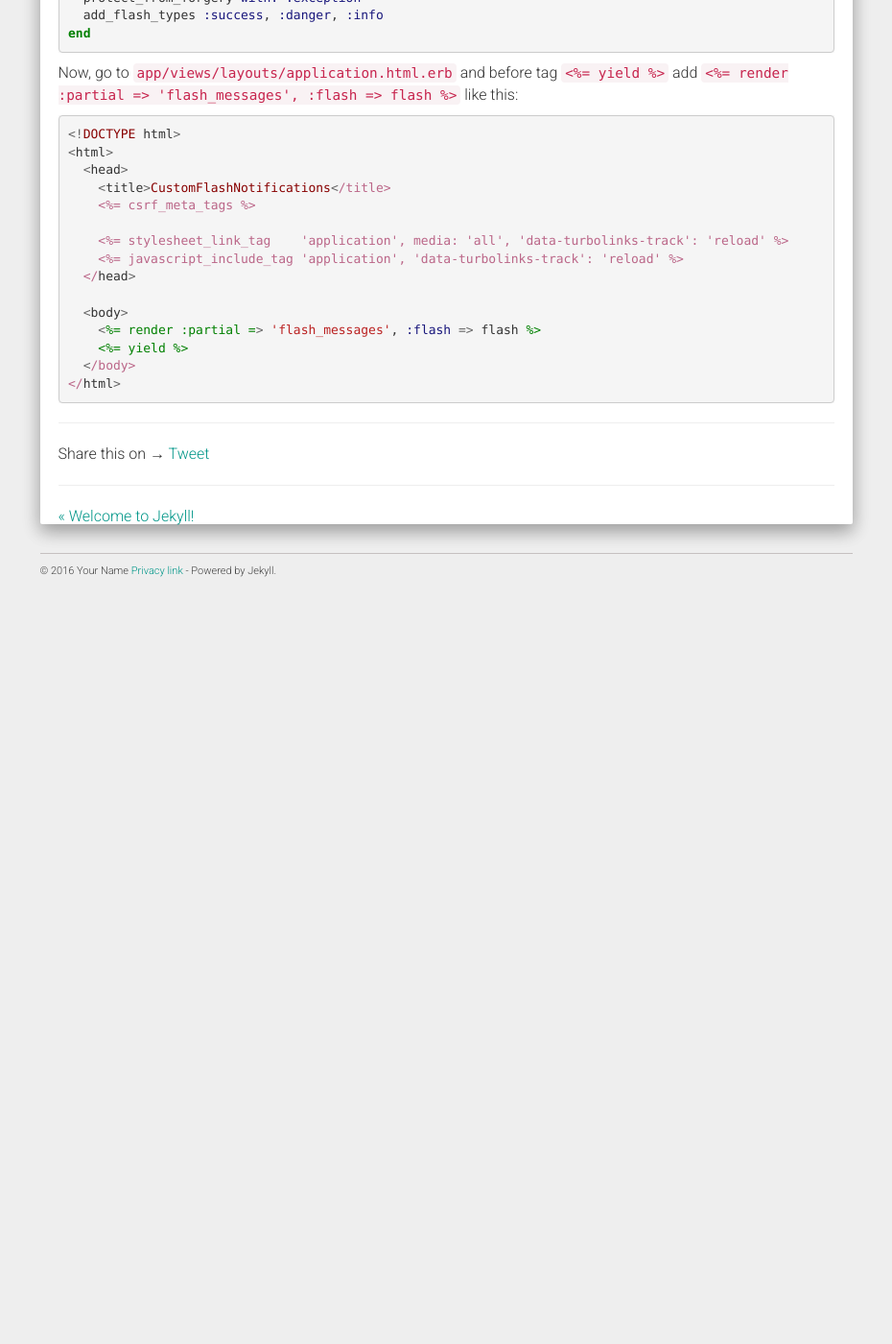
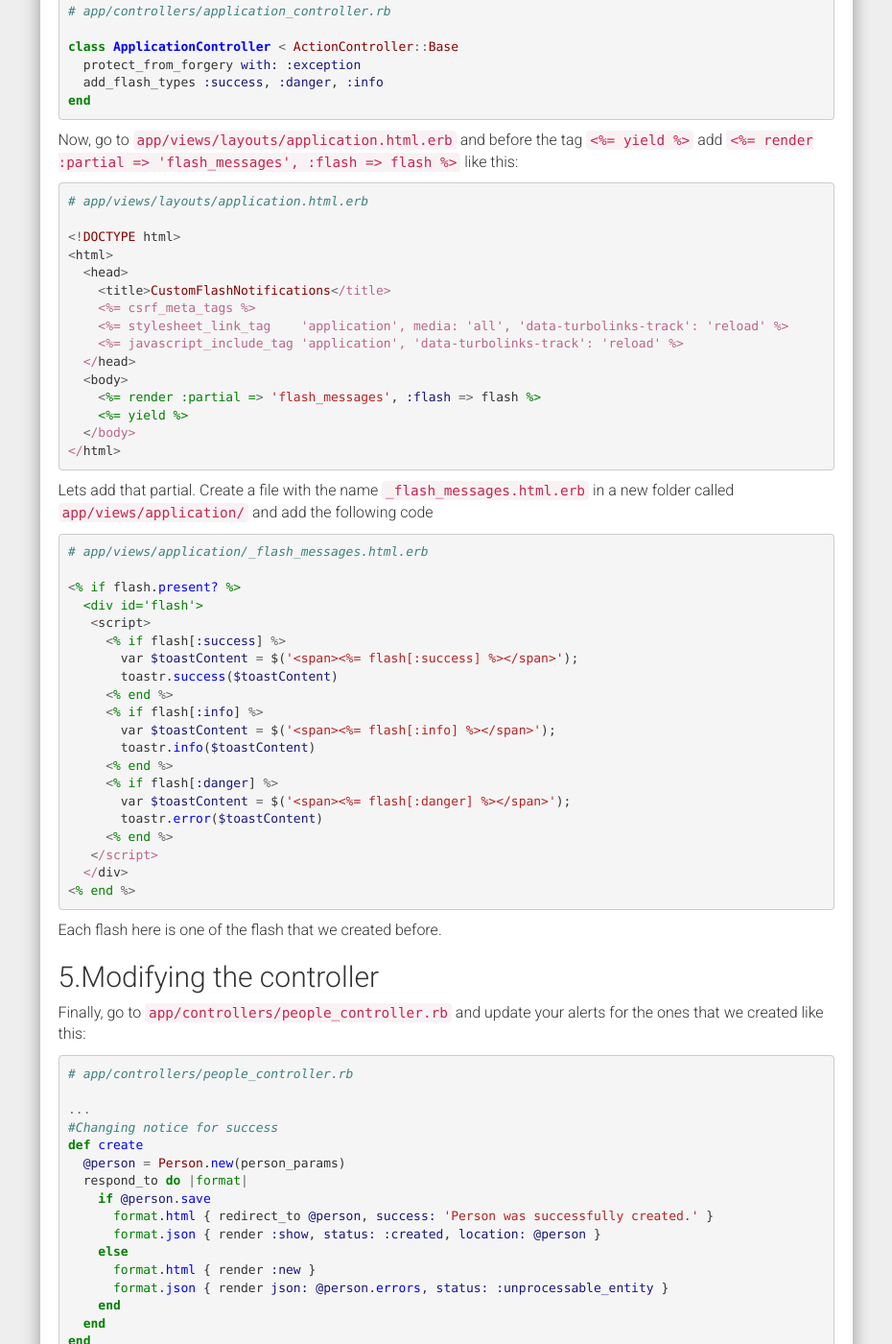
Before and after one commit to ftovaro/ftovaro.github.io, a Jekyll site: the page built from _posts/2016-11-19-custom-flash-notifications-with-bootstrap.md, in a window 1280 px wide and 1400 px high, scrolled down 2113 px. Shown: the whole window at 96% size, without its empty margins (321-1251 px from the left). Built offline with Jekyll 4.4.1, drawn with Linux system fonts in a browser that asks for light colours; nearby versions of some CDN libraries; comment, search, counter and statistics services are not loaded; before the commit the page ends 2743 px from its top, so only the background shows below that; some of the changed text lies outside the part shown.

Commit message:
1. Testing the alerts

```diff
--- a/_posts/2016-11-19-custom-flash-notifications-with-bootstrap.md
+++ b/_posts/2016-11-19-custom-flash-notifications-with-bootstrap.md
@@ -23,6 +23,7 @@ Pretty cool uh?.
 {% highlight ruby %}
 rails new custom_flash_notifications -d=postgresql -M -T
 {% endhighlight %}
+<br>
 <h2>2.Generating all the MVC part</h2>
   To keep this simple we are gonna create the model `Person` with a name and an age, all this is gonna be
   created with the magic of scaffold:
@@ -36,6 +37,7 @@ rake db:create db:migrate
 Finally, and before running the app, change the routes:
 {% highlight ruby %}
 # routes.rb
+
 Rails.application.routes.draw do
   resources :people
   root 'people#index'
@@ -44,38 +46,111 @@ end
   Now lets create the first person of the list to see the rails default notification:
   ![my alternate text](/assets/ugly-noti.png)
   Time to do some magic.
+<br>
 <h2>3.Adding Toastr to our project </h2>
-  Go to <a href='http://codeseven.github.io/toastr/' target='_blank'>Toastr</a>. and download the .zip file or .tar.gz depending of your OS. Once that you have It, open It and copy <strong>toastr.min.js</strong> and <strong>toastr.js.map</strong> into `app/assets/javascript`. Now, if you don't want to modify the style of the notifications copy <strong>toastr.min.css</strong> into`app/assets/stylesheets` otherwise use the <strong>toastr.css</strong> and custom the toasts as you wish.
+  Go to <a href='http://codeseven.github.io/toastr/' target='_blank'>Toastr</a> and download the .zip file or .tar.gz depending of your OS. Once that you have It, open It and copy <strong>toastr.min.js</strong> and <strong>toastr.js.map</strong> into `app/assets/javascript`. Now, if you don't want to modify the style of the notifications copy <strong>toastr.min.css</strong> into`app/assets/stylesheets` otherwise use the <strong>toastr.css</strong> and custom the toasts as you wish.
   Time to define our alerts
+<br>
 <h2>4.Creating custom flash types </h2>
   With this you can define all the alerts you want:
 {% highlight ruby %}
-  add_flash_types :success, :danger, :info
+add_flash_types :success, :danger, :info
 {% endhighlight %}
   Add that line in your application_controller
 {% highlight ruby %}
 # app/controllers/application_controller.rb
+
 class ApplicationController < ActionController::Base
   protect_from_forgery with: :exception
   add_flash_types :success, :danger, :info
 end
 {% endhighlight %}
-  Now, go to `app/views/layouts/application.html.erb` and before tag `<%= yield %>` add
+  Now, go to `app/views/layouts/application.html.erb` and before the tag `<%= yield %>` add
   `<%= render :partial => 'flash_messages', :flash => flash %>` like this:
 {% highlight ruby %}
+# app/views/layouts/application.html.erb
+
 <!DOCTYPE html>
 <html>
   <head>
     <title>CustomFlashNotifications</title>
     <%= csrf_meta_tags %>
-
     <%= stylesheet_link_tag    'application', media: 'all', 'data-turbolinks-track': 'reload' %>
     <%= javascript_include_tag 'application', 'data-turbolinks-track': 'reload' %>
   </head>
-
   <body>
     <%= render :partial => 'flash_messages', :flash => flash %>
     <%= yield %>
   </body>
 </html>
 {% endhighlight %}
+  Lets add that partial.
+  Create a file with the name `_flash_messages.html.erb` in a new folder called `app/views/application/`
+  and add the following code
+{% highlight ruby %}
+# app/views/application/_flash_messages.html.erb
+
+<% if flash.present? %>
+  <div id='flash'>
+   <script>
+     <% if flash[:success] %>
+       var $toastContent = $('<span><%= flash[:success] %></span>');
+       toastr.success($toastContent)
+     <% end %>
+     <% if flash[:info] %>
+       var $toastContent = $('<span><%= flash[:info] %></span>');
+       toastr.info($toastContent)
+     <% end %>
+     <% if flash[:danger] %>
+       var $toastContent = $('<span><%= flash[:danger] %></span>');
+       toastr.error($toastContent)
+     <% end %>
+   </script>
+  </div>
+<% end %>
+{% endhighlight %}
+  Each flash here is one of the flash that we created before.
+<h2>5.Modifying the controller</h2>
+  Finally, go to `app/controllers/people_controller.rb` and update your alerts for the ones that we created like this:
+{% highlight ruby %}
+# app/controllers/people_controller.rb
+
+...
+#Changing notice for success
+def create
+  @person = Person.new(person_params)
+  respond_to do |format|
+    if @person.save
+      format.html { redirect_to @person, success: 'Person was successfully created.' }
+      format.json { render :show, status: :created, location: @person }
+    else
+      format.html { render :new }
+      format.json { render json: @person.errors, status: :unprocessable_entity }
+    end
+  end
+end
+#Changing notice for info
+def update
+  respond_to do |format|
+    if @person.update(person_params)
+      format.html { redirect_to @person, info: 'Person was successfully updated.' }
+      format.json { render :show, status: :ok, location: @person }
+    else
+      format.html { render :edit }
+      format.json { render json: @person.errors, status: :unprocessable_entity }
+    end
+  end
+end
+#Changing notice for danger
+def destroy
+  @person.destroy
+  respond_to do |format|
+    format.html { redirect_to people_url, danger: 'Person was successfully destroyed.' }
+    format.json { head :no_content }
+  end
+end
+
+...
+{% endhighlight %}
+
+Now, lets try what we did.
```
